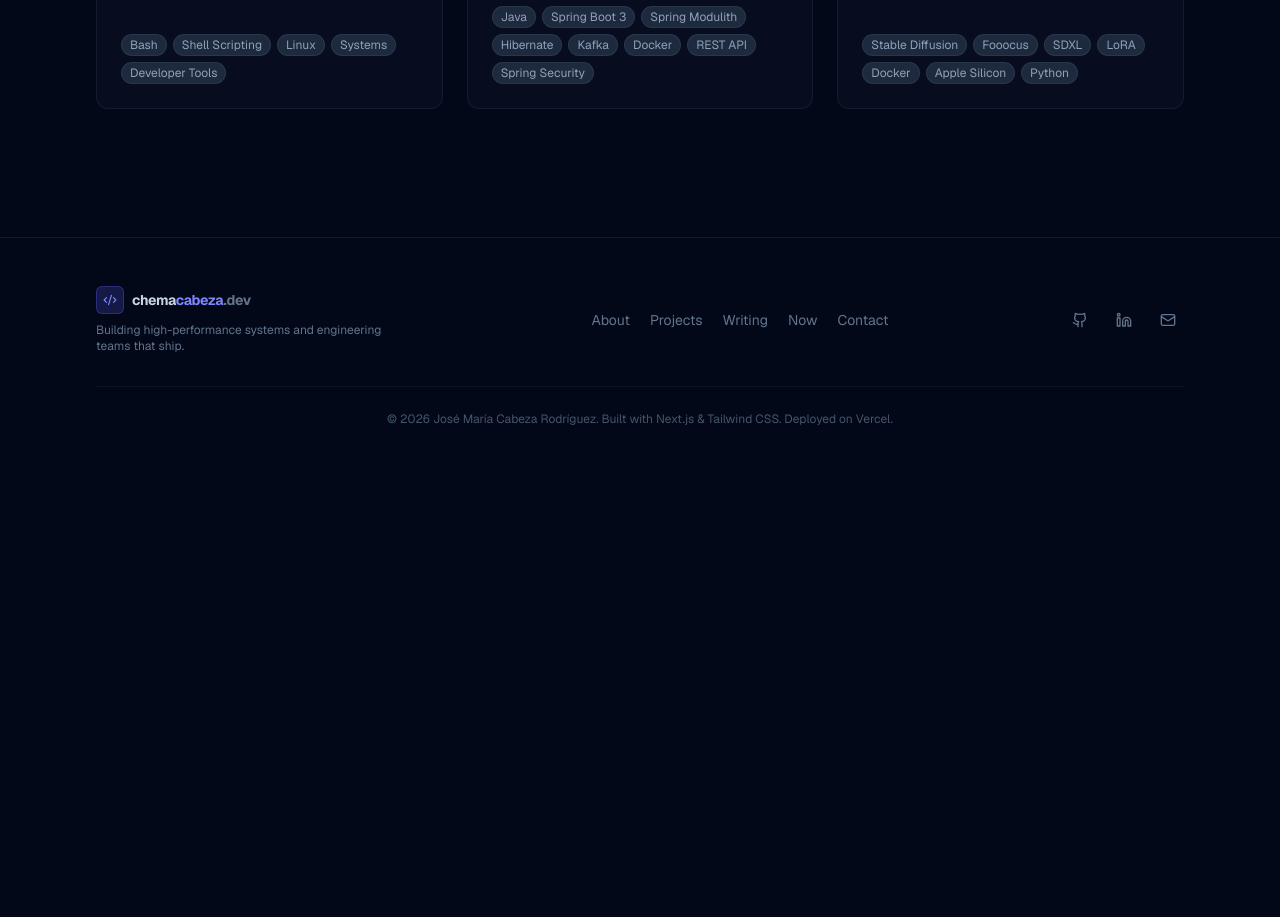
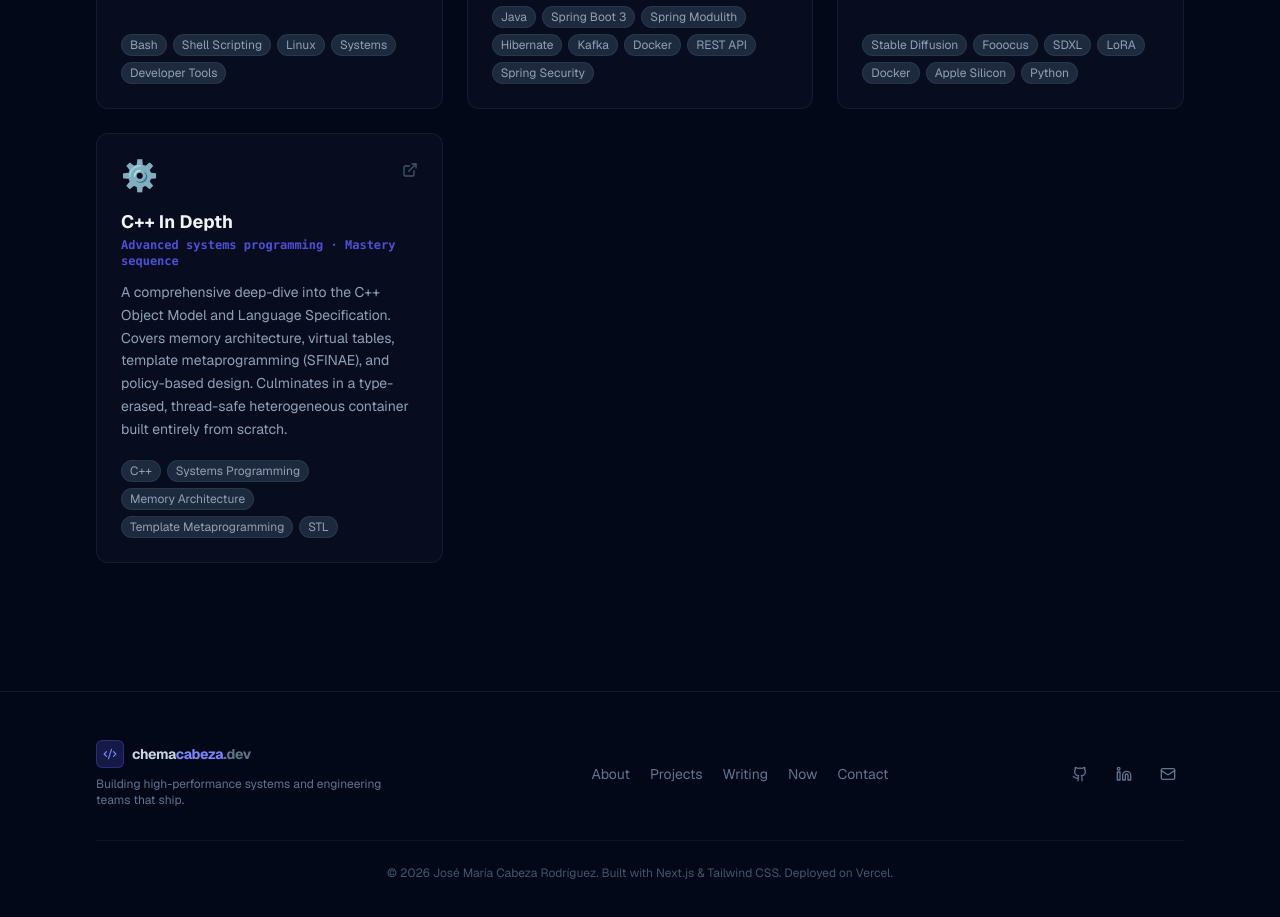
Before and after one commit to chemacabeza/chemacabeza-dev, a Next.js app: page /projects in a window 1280 px wide. Shown: the part 1780-2697 px from the top of the page. Before the commit the page ends 2255 px from the top, so only its background shows below. Built offline with nearby package versions, Linux system fonts and the light colour scheme.

Commit message:
feat: add C++ In Depth project card

```diff
--- a/app/projects/page.tsx
+++ b/app/projects/page.tsx
@@ -73,6 +73,16 @@ const githubProjects = [
         description:
             "Turn your machine into an AI art powerhouse — one command and you're generating stunning images. Ships with a massive 46 GB curated model library: 7 SDXL checkpoints and 41 LoRAs including 35 custom character LoRAs spanning 34 nationalities. Blazing-fast on Apple Silicon via MPS GPU acceleration (M1 through M4). Run it locally or in Docker. Want a new model? Just drop a .safetensors file and it's ready. The creative possibilities are literally endless.",
         tags: ["Stable Diffusion", "Fooocus", "SDXL", "LoRA", "Docker", "Apple Silicon", "Python"],
+    },
+    {
+        repo: "Cplusplus",
+        url: "https://github.com/chemacabeza/my-github-projects/tree/master/Cplusplus",
+        emoji: "⚙️",
+        title: "C++ In Depth",
+        subtitle: "Advanced systems programming · Mastery sequence",
+        description:
+            "A comprehensive deep-dive into the C++ Object Model and Language Specification. Covers memory architecture, virtual tables, template metaprogramming (SFINAE), and policy-based design. Culminates in a type-erased, thread-safe heterogeneous container built entirely from scratch.",
+        tags: ["C++", "Systems Programming", "Memory Architecture", "Template Metaprogramming", "STL"],
     },
 ];
 
```
